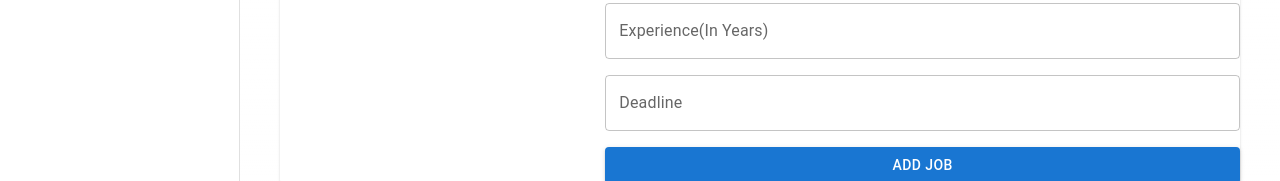
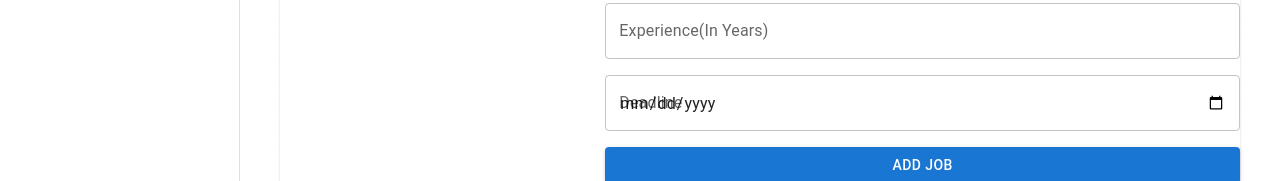
Before and after one commit to srafsan/job_portal, a Next.js app in the folder frontend/: page /dashboard/recruiter/addJob in a window 1280 px wide. Shown: the part 506-687 px from the top of the page. Built offline with nearby package versions, Linux system fonts and the light colour scheme.

Commit message:
Add Job recruiter done

```diff
--- a/frontend/src/app/dashboard/recruiter/addJob/page.tsx
+++ b/frontend/src/app/dashboard/recruiter/addJob/page.tsx
@@ -43,6 +43,8 @@ const RecruiterPage = () => {
       deadline: JSON.stringify(deadline),
       post_by: 1,
     };
+
+    console.log("Job Data", jobData);
 
     try {
       const res = await axios.post(
@@ -110,7 +112,13 @@ const RecruiterPage = () => {
                 type="number"
                 {...register("experience", { required: true })}
               />
-              <Controller
+              <TextField
+                label="Deadline"
+                variant="outlined"
+                type="date"
+                {...register("deadline", { required: true })}
+              />
+              {/* <Controller
                 name="deadline"
                 control={control}
                 rules={{ required: "Deadline is required" }}
@@ -122,7 +130,7 @@ const RecruiterPage = () => {
                     error={fieldState.error}
                   />
                 )}
-              />
+              /> */}
               <Button type="submit" variant="contained" color="primary">
                 Add Job
               </Button>
```
